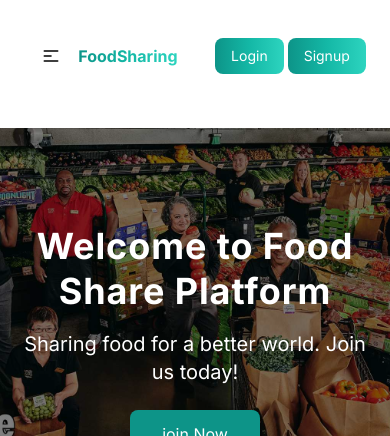
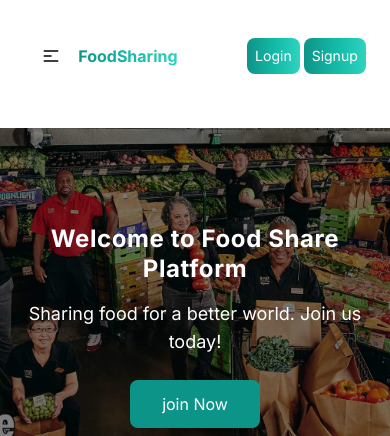
Before and after one commit to MukitHossen7/B10A11-Food-Sharing-Website, a React (Vite) app: page / in a window 390 px wide. Shown: the top 436 px of the page. Built offline with nearby package versions, Linux system fonts and the light colour scheme; no server answers.

Commit message:
some problem slove

```diff
--- a/src/Pages/AddFood/AddFood.jsx
+++ b/src/Pages/AddFood/AddFood.jsx
@@ -50,7 +50,7 @@ const AddFood = () => {
   };
   if (isPending) {
     return (
-      <div className="flex justify-center items-center h-screen">
+      <div className="flex justify-center items-center py-20">
         <FadeLoader color="#2df1f7" loading={true} />
       </div>
     );
--- a/src/Pages/AvailableFoods/AvailableFoods.jsx
+++ b/src/Pages/AvailableFoods/AvailableFoods.jsx
@@ -78,7 +78,9 @@ const AvailableFoods = () => {
               />
 
               <div className="mb-2 gap-10 flex justify-between items-center">
-                <h2 className="text-xl font-semibold ">{food?.foodName}</h2>
+                <h2 className="text-lg lg:text-xl font-semibold ">
+                  {food?.foodName}
+                </h2>
                 <p className="text-green-500 bg-green-100 px-3 text-sm rounded-full">
                   {food?.status}
                 </p>
--- a/src/Pages/DetailsPage/DetailsPage.jsx
+++ b/src/Pages/DetailsPage/DetailsPage.jsx
@@ -36,9 +36,9 @@ const DetailsPage = () => {
             <img
               src={foodImg}
               alt="image"
-              className="w-full h-96 object-cover object-center"
+              className="w-full h-72 lg:h-96 object-cover object-center"
             />
-            <div className="absolute inset-0 bg-black bg-opacity-40 flex items-center justify-center text-white text-4xl font-bold">
+            <div className="absolute inset-0 bg-black bg-opacity-40 flex items-center justify-center text-white text-2xl lg:text-4xl font-bold">
               {foodName}
             </div>
           </div>
--- a/src/Pages/Home/Home.jsx
+++ b/src/Pages/Home/Home.jsx
@@ -7,7 +7,7 @@ import OurDestination from "../../components/OurDestination/OurDestination";
 const Home = () => {
   return (
     <div>
-      <div className="pb-20 ">
+      <div className="pb-16 lg:pb-20 ">
         {/* Banner Section  */}
         <Banner></Banner>
         {/* Featured Foods Section */}
--- a/src/Pages/MyFoodRequest.jsx/MyFoodRequest.jsx
+++ b/src/Pages/MyFoodRequest.jsx/MyFoodRequest.jsx
@@ -34,7 +34,7 @@ const MyFoodRequest = () => {
                 alt="food image"
                 className="w-full h-60 object-cover rounded-md mb-4"
               />
-              <h3 className="text-xl font-semibold mb-2 text-gray-800">
+              <h3 className="text-lg lg:text-xl font-semibold mb-2 text-gray-800">
                 {food?.food_name}
               </h3>
               <p className="text-sm text-gray-600 mb-1">
--- a/src/Pages/Signup/Signup.jsx
+++ b/src/Pages/Signup/Signup.jsx
@@ -49,7 +49,6 @@ const Signup = () => {
       setPasswordError(errorMessage);
       return;
     }
-    console.log(name, email, photo, password);
     createSignUpNewUsers(email, password)
       .then(() => {
         e.target.reset();
--- a/src/components/Banner/banner.jsx
+++ b/src/components/Banner/banner.jsx
@@ -11,10 +11,10 @@ const Banner = () => {
       >
         <div className="absolute inset-0 bg-black opacity-50 transition-all duration-500 ease-in-out"></div>
         <div className="relative z-10 text-white text-center pt-24 lg:pt-32 px-5 lg:px-0">
-          <h1 className="text-4xl lg:text-5xl font-bold tracking-wide leading-tight">
+          <h1 className="text-2xl lg:text-5xl font-bold tracking-wide leading-tight">
             Welcome to Food Share Platform
           </h1>
-          <p className="text-xl mt-4">
+          <p className="text-lg lg:text-xl mt-4">
             Sharing food for a better world. Join us today!
           </p>
           <Link
--- a/src/components/CommunityImpact/CommunityImpact.jsx
+++ b/src/components/CommunityImpact/CommunityImpact.jsx
@@ -3,7 +3,7 @@ import CountUp from "react-countup";
 const CommunityImpact = () => {
   return (
     <div>
-      <div className="py-12">
+      <div className="py-8 lg:py-12">
         <div className="mx-auto w-11/12 md:w-11/12 lg:w-11/12 xl:container text-center">
           <h2 className="  mb-4 animate-fadeIn bg-clip-text text-transparent bg-gradient-to-r from-teal-500 to-teal-600 text-2xl lg:text-3xl font-semibold text-center">
             Our Community Impact
--- a/src/components/FeaturedFoods/FeaturedFoods.jsx
+++ b/src/components/FeaturedFoods/FeaturedFoods.jsx
@@ -25,7 +25,7 @@ const FeaturedFoods = () => {
 
   return (
     <div className="w-11/12 md:w-11/12 lg:w-11/12 xl:container mx-auto pt-16 pb-14">
-      <h2 className="text-3xl lg:text-4xl font-semibold text-center text-teal-600">
+      <h2 className="text-2xl lg:text-4xl font-semibold text-center text-teal-600">
         Featured Foods
       </h2>
       <div className="mt-8 grid grid-cols-1 sm:grid-cols-2 lg:grid-cols-3 gap-8">
@@ -41,7 +41,9 @@ const FeaturedFoods = () => {
             />
 
             <div className="mb-2 gap-10 flex justify-between items-center">
-              <h2 className="text-xl font-semibold ">{food?.foodName}</h2>
+              <h2 className="text-lg lg:text-xl font-semibold ">
+                {food?.foodName}
+              </h2>
               <p className="text-green-500 bg-green-100 px-3 text-sm rounded-full">
                 {food?.status}
               </p>
--- a/src/components/Navbar/Navbar.jsx
+++ b/src/components/Navbar/Navbar.jsx
@@ -100,7 +100,7 @@ const Navbar = () => {
                     ></img>
                   </div>
                   <button onClick={handleLogOut}>
-                    <Link className="py-2 px-4 lg:px-5 text-white text-sm lg:text-lg rounded-lg bg-gradient-to-r from-teal-600 via-teal-500 to-teal-400 hover:from-teal-500 hover:via-teal-400 hover:to-teal-600 transition">
+                    <Link className="py-2 px-2 lg:px-5 text-white text-sm lg:text-lg rounded-lg bg-gradient-to-r from-teal-600 via-teal-500 to-teal-400 hover:from-teal-500 hover:via-teal-400 hover:to-teal-600 transition">
                       LogOut
                     </Link>
                   </button>
@@ -109,14 +109,14 @@ const Navbar = () => {
                 <div className="flex items-center gap-1 lg:gap-4">
                   <Link
                     to="/login"
-                    className="py-2 px-4 lg:px-5 text-white text-sm lg:text-lg rounded-lg bg-gradient-to-r from-teal-600 via-teal-500 to-teal-400 hover:from-teal-500 hover:via-teal-400 hover:to-teal-600 transition"
+                    className="py-2 px-2 lg:px-5 text-white text-sm lg:text-lg rounded-lg bg-gradient-to-r from-teal-600 via-teal-500 to-teal-400 hover:from-teal-500 hover:via-teal-400 hover:to-teal-600 transition"
                   >
                     Login
                   </Link>
 
                   <Link
                     to="/signup"
-                    className="py-2 px-4 lg:px-5 text-white text-sm lg:text-lg  rounded-lg bg-gradient-to-r from-teal-600 via-teal-500 to-teal-400 hover:from-teal-500 hover:via-teal-400 hover:to-teal-600 transition"
+                    className="py-2 px-2 lg:px-5 text-white text-sm lg:text-lg  rounded-lg bg-gradient-to-r from-teal-600 via-teal-500 to-teal-400 hover:from-teal-500 hover:via-teal-400 hover:to-teal-600 transition"
                   >
                     Signup
                   </Link>
--- a/src/components/OurDestination/OurDestination.jsx
+++ b/src/components/OurDestination/OurDestination.jsx
@@ -5,7 +5,7 @@ import share3 from "../../assets/images (5).jpg";
 const OurDestination = () => {
   return (
     <div>
-      <div className=" pt-16 lg:pt-20 w-11/12 md:w-11/12 lg:w-11/12 lg:container mx-auto">
+      <div className=" pt-12 lg:pt-20 w-11/12 md:w-11/12 lg:w-11/12 lg:container mx-auto">
         <div className="grid gap-10 lg:grid-cols-2">
           <div className="flex flex-col justify-center md:pr-8 xl:pr-0 lg:max-w-lg">
             <div className="flex items-center justify-center w-16 h-16 mb-4 rounded-full bg-teal-accent-400">
```
